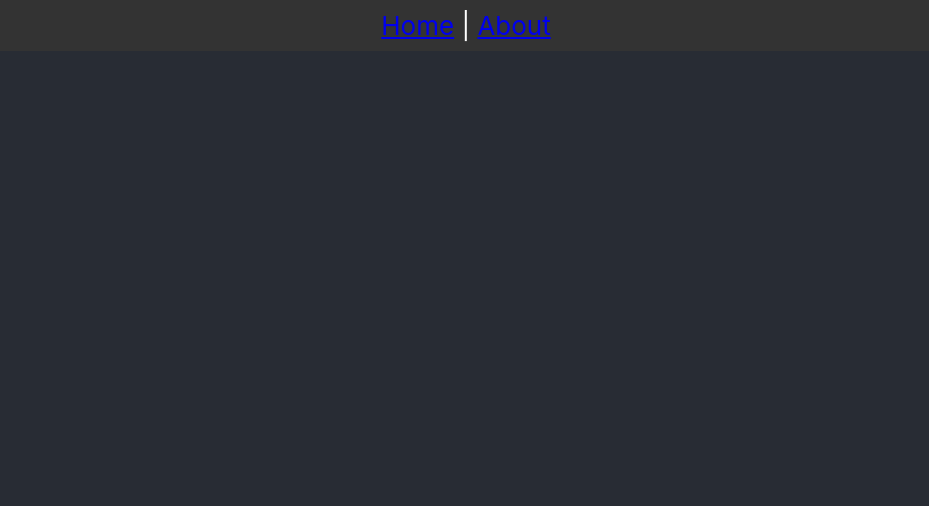
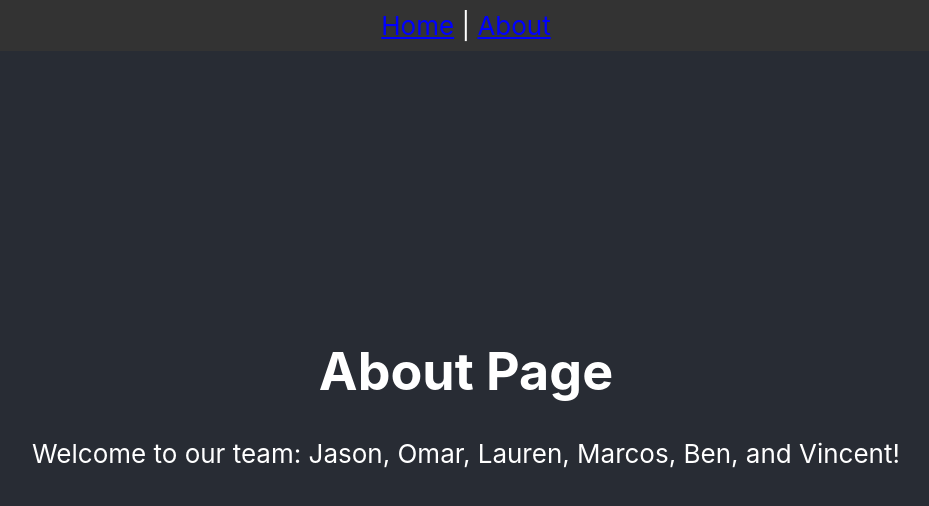
Before and after one commit to jasonmccauley/CerebralTalk, a React (Create React App) app in the folder eeg-vis/: page /about in a window 1280 px wide. Before the commit this address had no page. Shown: the top 506 px of the page, without its empty margins (174-1103 px from the left). Built offline with nearby package versions, Linux system fonts and the light colour scheme.

Commit message:
Modifying About Page

```diff
--- a/eeg-vis/src/App.css
+++ b/eeg-vis/src/App.css
@@ -5,6 +5,20 @@
 .App-logo {
   height: 40vmin;
   pointer-events: none;
+}
+.link {
+  color: blue;
+  text-decoration: underline;
+}
+.navbar {
+  width: 100%;
+  position: fixed;
+  top: 0;
+  left: 0;
+  background-color: #333;
+  color: white;
+  z-index: 1000;
+  padding: 10px 0;
 }
 
 @media (prefers-reduced-motion: no-preference) {
--- a/eeg-vis/src/App.js
+++ b/eeg-vis/src/App.js
@@ -2,6 +2,7 @@ import NavBar from './components/NavBar'
 import './App.css';
 import React from 'react';
 import HomePage from './pages/HomePage';
+import AboutPage from './pages/AboutPage';
 import { BrowserRouter as Router, Routes, Route } from 'react-router-dom';
 
 function App() {
@@ -12,6 +13,7 @@ function App() {
       <NavBar />
       <Routes>
         <Route path="/" element={<HomePage />} />
+        <Route path="/about" element={<AboutPage />} />
       </Routes>
     </Router>
       </header>
--- a/eeg-vis/src/components/NavBar.js
+++ b/eeg-vis/src/components/NavBar.js
@@ -1,19 +1,10 @@
 import { Link } from 'react-router-dom';
 
 function NavBar() {
-    const navStyle = {
-        width: '100%',
-        position: 'fixed',
-        top: 0,
-        left: 0,
-        backgroundColor: '#333', // Example background color
-        color: 'white', // Example text color
-        zIndex: 1000, // Ensure it sits above other content
-        padding: '10px 0', // Add some padding
-      };
+
   return (
-    <nav style={navStyle}>
-      <Link to="/">Home</Link> | <Link to="/about">About</Link>
+    <nav className="navbar">
+      <Link to="/" className="link">Home</Link> | <Link to="/about" className="link">About</Link>
     </nav>
   );
 }
--- /dev/null
+++ b/eeg-vis/src/pages/AboutPage.js
@@ -0,0 +1,12 @@
+import React from 'react';
+
+function AboutPage() {
+    return (
+      <div>
+        <h1>About Page</h1>
+        <p>Welcome to our team: Jason, Omar, Lauren, Marcos, Ben, and Vincent!</p>
+      </div>
+    );
+  }
+
+  export default AboutPage;
```
